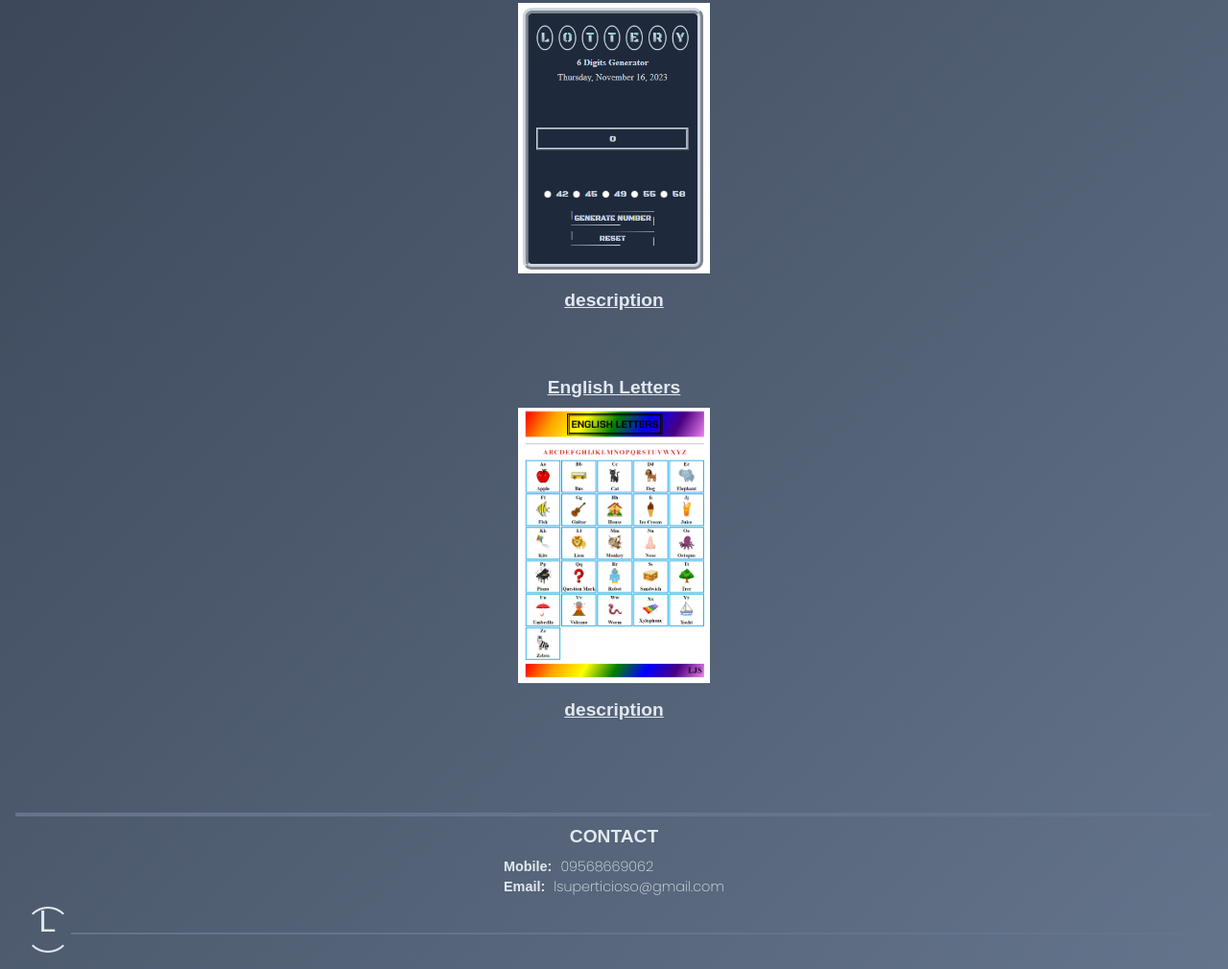
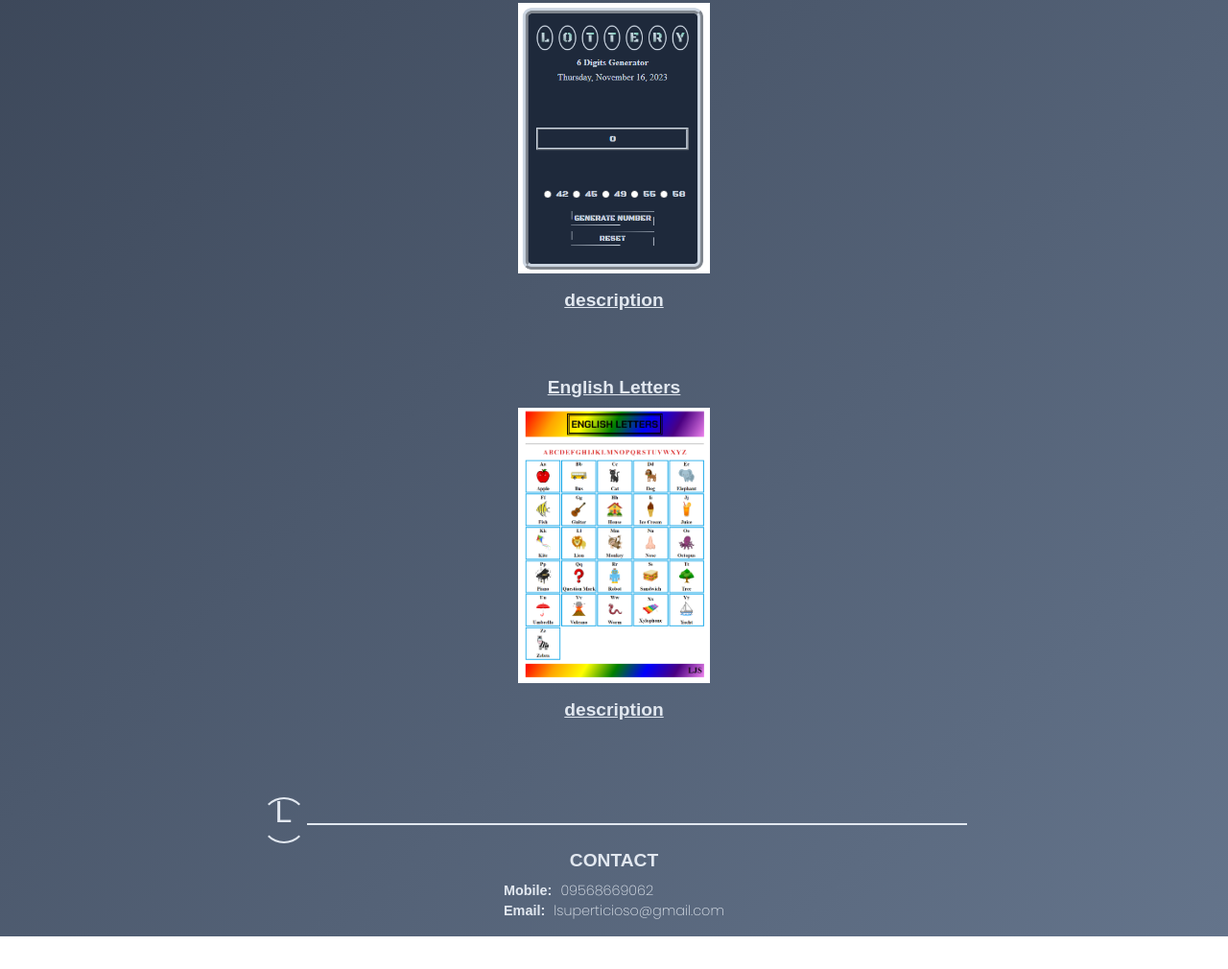
Before and after one commit to Loyds1995/Portfolio-demo, a website built with Vite: page index.html in a window 1280 px wide. Shown: the part 3356-4366 px from the top of the page at 96% size. After the commit the page ends 4332 px from the top, so only its background shows below. Built offline with nearby package versions, Linux system fonts and the light colour scheme; a web font is replaced by a local one.

Commit message:
move the logo and line on the top of footer

```diff
--- a/components/footer.css
+++ b/components/footer.css
@@ -1,13 +1,11 @@
 .footer{
-  border-top: 4px solid var(--cr-slate500);
   display: flex;
   flex-direction: column;
   align-items: center;
   justify-content:center;
-  padding: 10px;
+  padding: 0 10px 1rem 10px;
   gap: 10px;
   margin-inline: 1rem;
-  margin-top: 1rem;
 }
 
 .footer-contact-content{
@@ -15,7 +13,7 @@
   font-size: 0.9rem;
 }
 
-.footer-line-logo{
+.line-logo{
   display: flex;
   flex-direction: row-reverse;
   align-items: center;
@@ -29,20 +27,20 @@
   margin-right: 5px;
 }
 
-.footer-line{
+.line{
   width:100%;
   height:2px;
-  background-color: var(--cr-slate500);
+  background-color: var(--cr-slate200);
 }
 
-.footer-logo{
+.logo{
   display: inline-block;
   position: relative;
   user-select: none;
   width: 50px;
 }
 
-.footer-logo::after{
+.logo::after{
   content: '';
   display:inline-block;
   width: 3rem;
@@ -58,12 +56,45 @@
   100%{transform: rotate(360deg);}
 }
 
-.footer-logo span{
+.logo span{
   position: absolute;
   top:-5%;
   left:30%;
   font-size: 2rem;
   color: var(--cr-slate200);
   font-family: 'atma', Arial, Helvetica, sans-serif;
+}
+
+
+
+/* media queries */
+/* @media (min-width: 320px) and (max-width: 480px) {
+} */
+
+/* @media (min-width: 481px) and (max-width: 767px) {
+  .container{
+    max-width: 481px;
+  }
+} */
+
+/* @media (min-width: 768px) and (max-width: 1024px) and (orientation: landscape) {
+} */
+
+@media (min-width: 768px) and (max-width: 1024px) {
+  .container{
+    max-width:768px;
+  }
 
 }
+
+/* @media (min-width: 1025px) and (max-width: 1280px) {
+  .container{
+    max-width:1025px;
+  }
+} */
+
+/* @media (min-width: 1281px) {
+  .container{
+    max-width:1281px;
+  }
+} */
--- a/index.html
+++ b/index.html
@@ -221,23 +221,24 @@
 
 
 
+
     <!-- footer -->
-    <footer id="contact" class="footer">
+    <div class="line-logo container">
+      <div class="line"></div>
+      <div class="logo">
+        <span>L</span>
+      </div>
+    </div>
+    <footer id="contact" class="footer container">
       <div class="footer-contact">
        <h4>CONTACT</h4>
       </div>
-
       <div class="footer-contact-content">
         <p><span>Mobile:</span> 09568669062</p>
         <p><span>Email:</span> lsuperticioso@gmail.com</p>
       </div>
-      <div class="footer-line-logo">
-        <div class="footer-line"></div>
-        <div class="footer-logo">
-          <span>L</span>
-        </div>
-      </div>
     </footer>
+
 
     <script type="module" src="/src/main.js"></script>
   </body>
```
